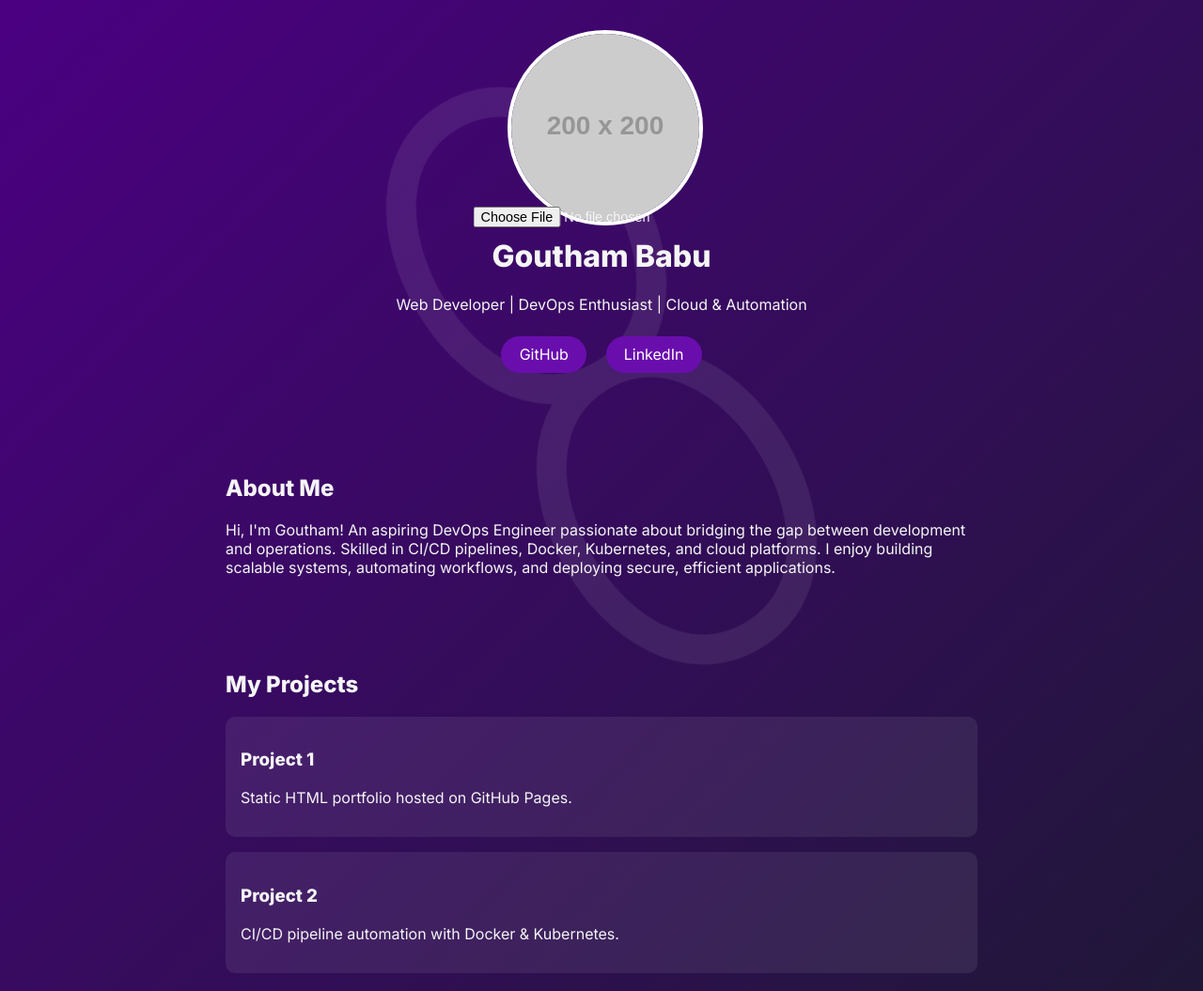
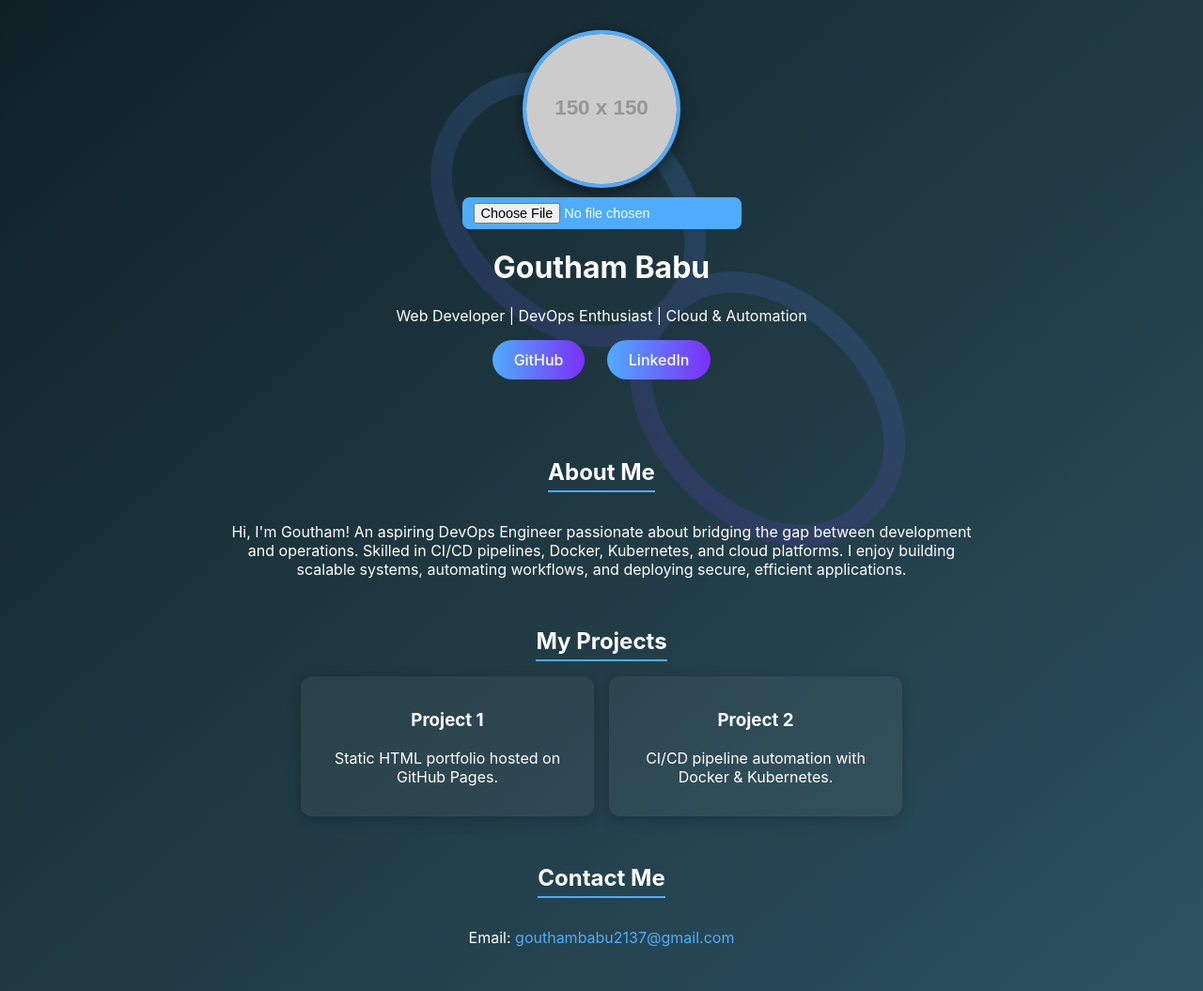
Before and after one commit to Gouthambabu2137/my-website, a plain HTML site: page index.html in a window 1280 px wide. Shown: the top 1055 px of the page at 94% size. Drawn offline with Linux system fonts and the light colour scheme; placeholder pictures from the web are drawn by us.

Commit message:
Updated html and css

```diff
--- a/index.html
+++ b/index.html
@@ -5,27 +5,34 @@
     <meta name="viewport" content="width=device-width, initial-scale=1.0">
     <title>Goutham's Portfolio</title>
     <link rel="stylesheet" href="styles.css">
-    <link href="https://fonts.googleapis.com/css2?family=Inter:wght@400;600;800&display=swap" rel="stylesheet">
 </head>
 <body>
 
     <!-- Infinity Loop Background -->
     <div class="background">
-        <svg viewBox="0 0 800 400" xmlns="http://www.w3.org/2000/svg">
-            <path d="M200,200c0,-100 200,-100 200,0c0,100 -200,100 -200,0z M400,200c0,-100 200,-100 200,0c0,100 -200,100 -200,0z"
-                  fill="none" stroke="rgba(255,255,255,0.08)" stroke-width="20" />
+        <svg viewBox="0 0 800 400" xmlns="http://www.w3.org/2000/svg" preserveAspectRatio="xMidYMid meet">
+            <defs>
+                <linearGradient id="loopGradient" x1="0" y1="0" x2="1" y2="1">
+                    <stop offset="0%" stop-color="#4facfe"/>
+                    <stop offset="100%" stop-color="#7b2ff7"/>
+                </linearGradient>
+            </defs>
+            <path d="M200,200c0,-100 200,-100 200,0c0,100 -200,100 -200,0z
+                     M400,200c0,-100 200,-100 200,0c0,100 -200,100 -200,0z"
+                  fill="none" stroke="url(#loopGradient)" stroke-width="15" stroke-linecap="round"/>
         </svg>
     </div>
 
     <!-- Header Section -->
     <header>
-        <div class="profile-pic-container">
-            <img src="https://via.placeholder.com/200" alt="Profile Picture" class="profile-pic" id="profileImage">
-            <input type="file" id="upload" accept="image/*" onchange="loadFile(event)">
+        <div class="profile-container">
+            <img id="profile-pic" src="https://via.placeholder.com/150" alt="Profile Picture" class="profile-pic">
+            <input type="file" id="file-upload" accept="image/*">
         </div>
         <h1>Goutham Babu</h1>
         <p>Web Developer | DevOps Enthusiast | Cloud & Automation</p>
 
+        <!-- Buttons -->
         <div class="buttons">
             <a href="https://github.com/Gouthambabu2137" target="_blank" class="btn">GitHub</a>
             <a href="https://www.linkedin.com/in/goutham-babu-6399a02a5" target="_blank" class="btn">LinkedIn</a>
@@ -65,10 +72,20 @@
     </footer>
 
     <script>
-        const loadFile = (event) => {
-            const image = document.getElementById('profileImage');
-            image.src = URL.createObjectURL(event.target.files[0]);
-        };
+        const fileUpload = document.getElementById('file-upload');
+        const profilePic = document.getElementById('profile-pic');
+
+        fileUpload.addEventListener('change', function() {
+            const file = this.files[0];
+            if (file) {
+                const reader = new FileReader();
+                reader.onload = function(e) {
+                    profilePic.src = e.target.result;
+                };
+                reader.readAsDataURL(file);
+            }
+        });
     </script>
+
 </body>
 </html>
--- a/styles.css
+++ b/styles.css
@@ -1,101 +1,126 @@
-/* Global Styles */
+/* General Styles */
 body {
     font-family: 'Inter', sans-serif;
     margin: 0;
     padding: 0;
-    color: #f5f5f5;
-    background: linear-gradient(135deg, #4b0082, #1a1a2e);
+    color: #fff;
+    background: linear-gradient(to bottom right, #0f2027, #203a43, #2c5364);
+    text-align: center;
     overflow-x: hidden;
 }
 
 /* Infinity Loop Background */
 .background {
     position: fixed;
-    top: 0;
-    left: 0;
-    width: 100%;
-    height: 100%;
+    top: 50%;
+    left: 50%;
+    width: 1200px;
+    height: 800px;
+    transform: translate(-50%, -50%);
     z-index: -1;
-    display: flex;
-    justify-content: center;
-    align-items: center;
-    animation: rotate 30s infinite linear;
-}
-@keyframes rotate {
-    from { transform: rotate(0deg); }
-    to { transform: rotate(360deg); }
+    opacity: 0.15;
+    animation: loopRotate 40s linear infinite;
 }
 
-/* Header Section */
+@keyframes loopRotate {
+    0% { transform: translate(-50%, -50%) rotate(0deg); }
+    100% { transform: translate(-50%, -50%) rotate(360deg); }
+}
+
+/* Header */
 header {
-    text-align: center;
-    padding: 2rem;
+    padding: 2rem 1rem;
 }
-.profile-pic-container {
-    position: relative;
-    width: 200px;
-    height: 200px;
-    margin: 0 auto 1rem;
+
+/* Profile Picture Container */
+.profile-container {
+    display: flex;
+    flex-direction: column;
+    align-items: center;
+    gap: 10px;
 }
+
 .profile-pic {
-    width: 100%;
-    height: 100%;
+    width: 160px;
+    height: 160px;
+    object-fit: cover;
     border-radius: 50%;
-    border: 4px solid #fff;
-    object-fit: cover;
+    border: 4px solid #4facfe;
+    box-shadow: 0px 4px 15px rgba(0,0,0,0.5);
 }
-#upload {
-    position: absolute;
-    bottom: -10px;
-    left: 50%;
-    transform: translateX(-50%);
+
+#file-upload {
+    background-color: #4facfe;
+    color: white;
+    padding: 6px 12px;
+    border-radius: 8px;
+    border: none;
     font-size: 0.9rem;
+    cursor: pointer;
 }
 
 /* Buttons */
 .buttons {
     margin-top: 1rem;
 }
+
 .btn {
     display: inline-block;
-    margin: 0.5rem;
-    padding: 0.6rem 1.2rem;
-    background-color: #6a0dad;
+    background: linear-gradient(to right, #4facfe, #7b2ff7);
     color: white;
+    padding: 0.7rem 1.4rem;
+    margin: 0 10px;
+    border-radius: 30px;
     text-decoration: none;
-    border-radius: 25px;
-    transition: background 0.3s ease;
+    font-weight: 500;
+    transition: transform 0.2s ease, box-shadow 0.2s ease;
 }
+
 .btn:hover {
-    background-color: #5b0aa8;
+    transform: translateY(-3px);
+    box-shadow: 0px 4px 12px rgba(79, 172, 254, 0.4);
 }
 
 /* Sections */
 section {
+    margin: 2rem auto;
     max-width: 800px;
-    margin: 2rem auto;
-    padding: 1rem;
+    padding: 0 1rem;
 }
+
+h2 {
+    border-bottom: 2px solid #4facfe;
+    display: inline-block;
+    padding-bottom: 5px;
+    margin-bottom: 1rem;
+}
+
+/* Projects */
 .projects {
     display: flex;
+    flex-wrap: wrap;
+    justify-content: center;
     gap: 1rem;
-    flex-wrap: wrap;
 }
+
 .project-card {
-    background: rgba(255,255,255,0.08);
+    background: rgba(255,255,255,0.05);
     padding: 1rem;
-    border-radius: 10px;
-    flex: 1 1 calc(50% - 1rem);
+    border-radius: 12px;
+    width: 280px;
+    box-shadow: 0 4px 15px rgba(0,0,0,0.2);
 }
 
 /* Contact */
 .contact a {
-    color: #ffcc00;
+    color: #4facfe;
+    text-decoration: none;
 }
 
 /* Footer */
 footer {
-    text-align: center;
+    margin-top: 2rem;
     padding: 1rem;
-    background: rgba(0,0,0,0.3);
+    font-size: 0.9rem;
+    opacity: 0.8;
 }
```
